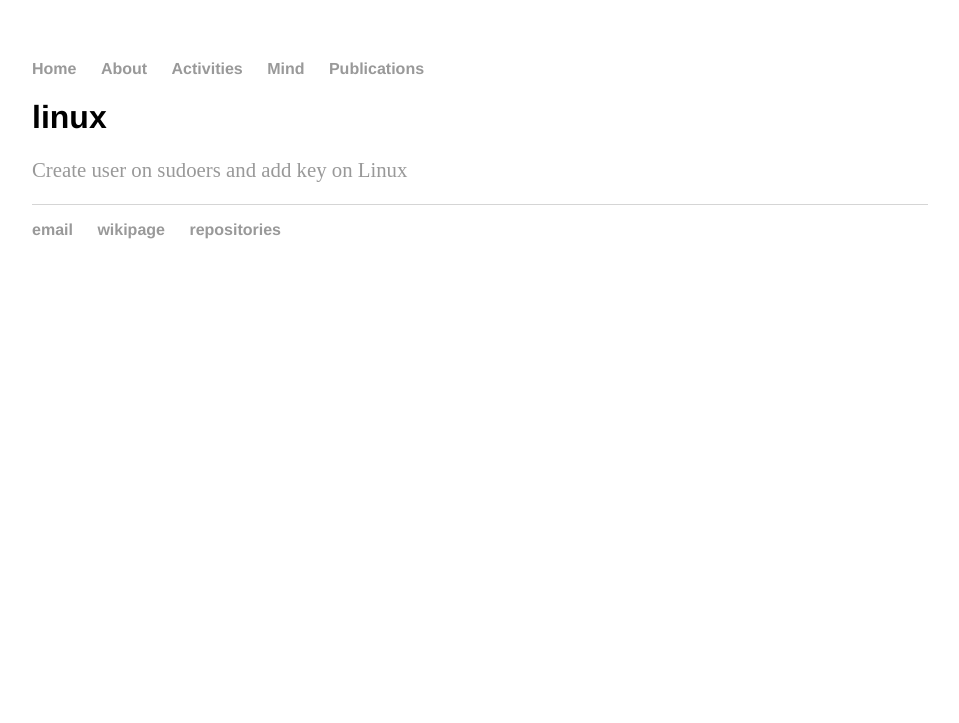
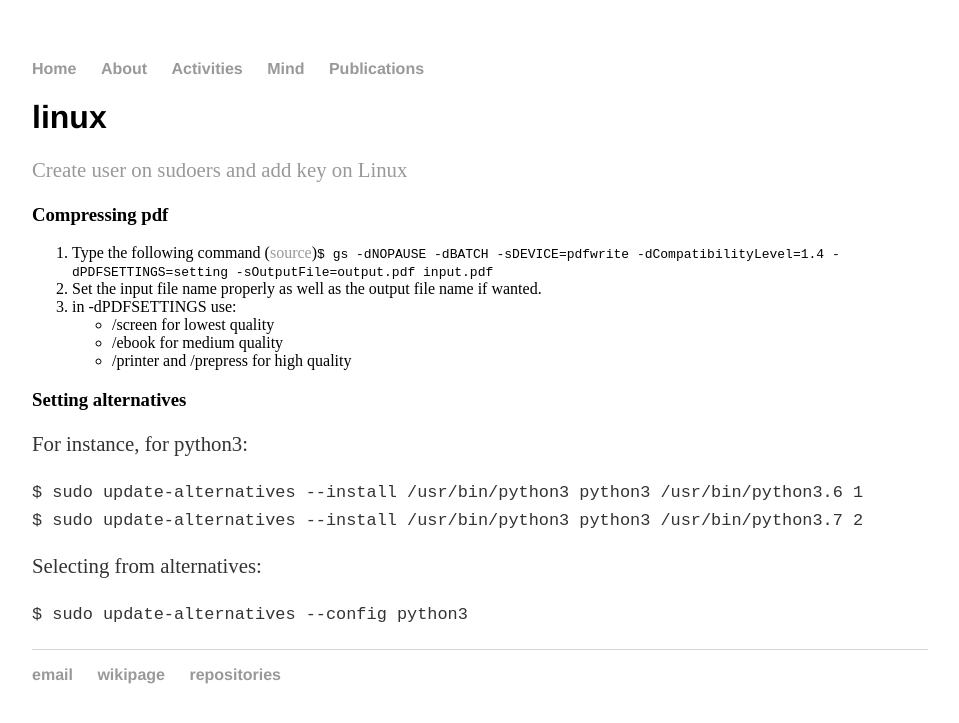
Before and after one commit to cleberjamaral/cleberjamaral.github.io, a Jekyll site: the page built from knowledge/it/linux.md, in a window 1280 px wide. Shown: the top 723 px of the page, without its empty margins (160-1119 px from the left). Built offline with Jekyll 4.4.1, drawn with Linux system fonts in a browser that asks for light colours; our own code applies the rules of GitHub Pages for plain Markdown files.

Commit message:
GitBook: [master] 54 pages modified

```diff
--- a/knowledge/it/linux.md
+++ b/knowledge/it/linux.md
@@ -1,3 +1,23 @@
 # linux
 
 [Create user on sudoers and add key on Linux](https://gist.github.com/cleberjamaral/3e4743abc3016d87e286876ec20ab050)
+
+### Compressing pdf
+
+1. Type the following command \([source](https://www.techwalla.com/articles/reduce-pdf-file-size-linux)\)`$ gs -dNOPAUSE -dBATCH -sDEVICE=pdfwrite -dCompatibilityLevel=1.4 -dPDFSETTINGS=setting -sOutputFile=output.pdf input.pdf`
+2. Set the input file name properly as well as the output file name if wanted.
+3. in -dPDFSETTINGS use:
+   * /screen for lowest quality
+   * /ebook for medium quality
+   * /printer and /prepress for high quality
+
+### Setting alternatives
+
+For instance, for python3:
+
+`$ sudo update-alternatives --install /usr/bin/python3 python3 /usr/bin/python3.6 1`
+`$ sudo update-alternatives --install /usr/bin/python3 python3 /usr/bin/python3.7 2`
+
+Selecting from alternatives:
+
+`$ sudo update-alternatives --config python3`
```
